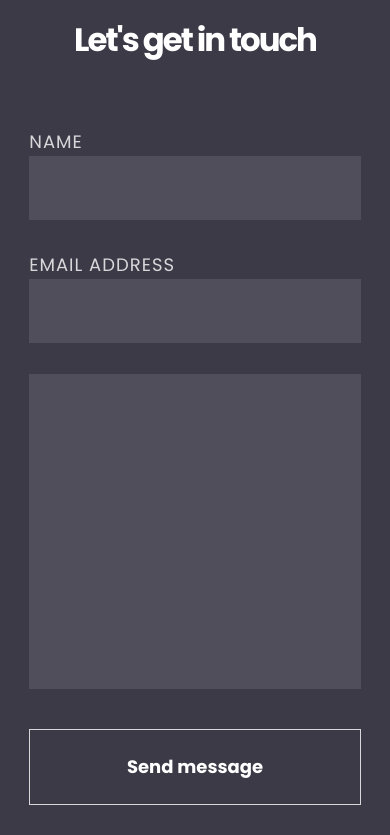
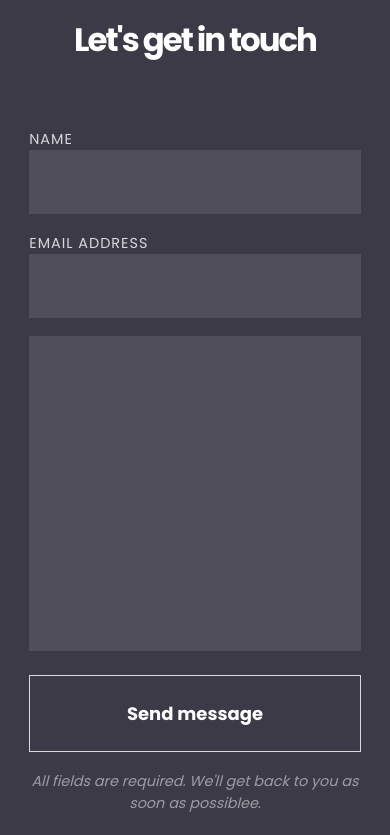
Before and after one commit to hashimraj/Simple-Landing-Page, a plain HTML site: page index.html in a window 390 px wide. Shown: the part 2565-3400 px from the top of the page. Drawn offline with Linux system fonts and the light colour scheme.

Commit message:
form resize

```diff
--- a/index.html
+++ b/index.html
@@ -105,7 +105,7 @@
             <textarea
               name="contact-message"
               id="contact-message"
-              cols="30"
+              cols="20"
               rows="10"
             ></textarea>
           </div>
--- a/style.css
+++ b/style.css
@@ -175,7 +175,7 @@ img {
 }
 
 form div {
-    margin-bottom: 1.75rem;
+    margin-bottom: 1rem;
 }
 
 form label {
@@ -222,7 +222,7 @@ p.muted {
 }
 
 form button + p {
-    margin-top: 1.75rem;
+    margin-top: 1rem;
 }
 
 /* Visit store */
@@ -291,6 +291,10 @@ footer p {
     .gallery {
         font-size: 0.5rem;
     }
+    form {
+        font-size: 0.8rem;
+
+    }
 }
 
 @media screen and (max-width:800px) {
```
